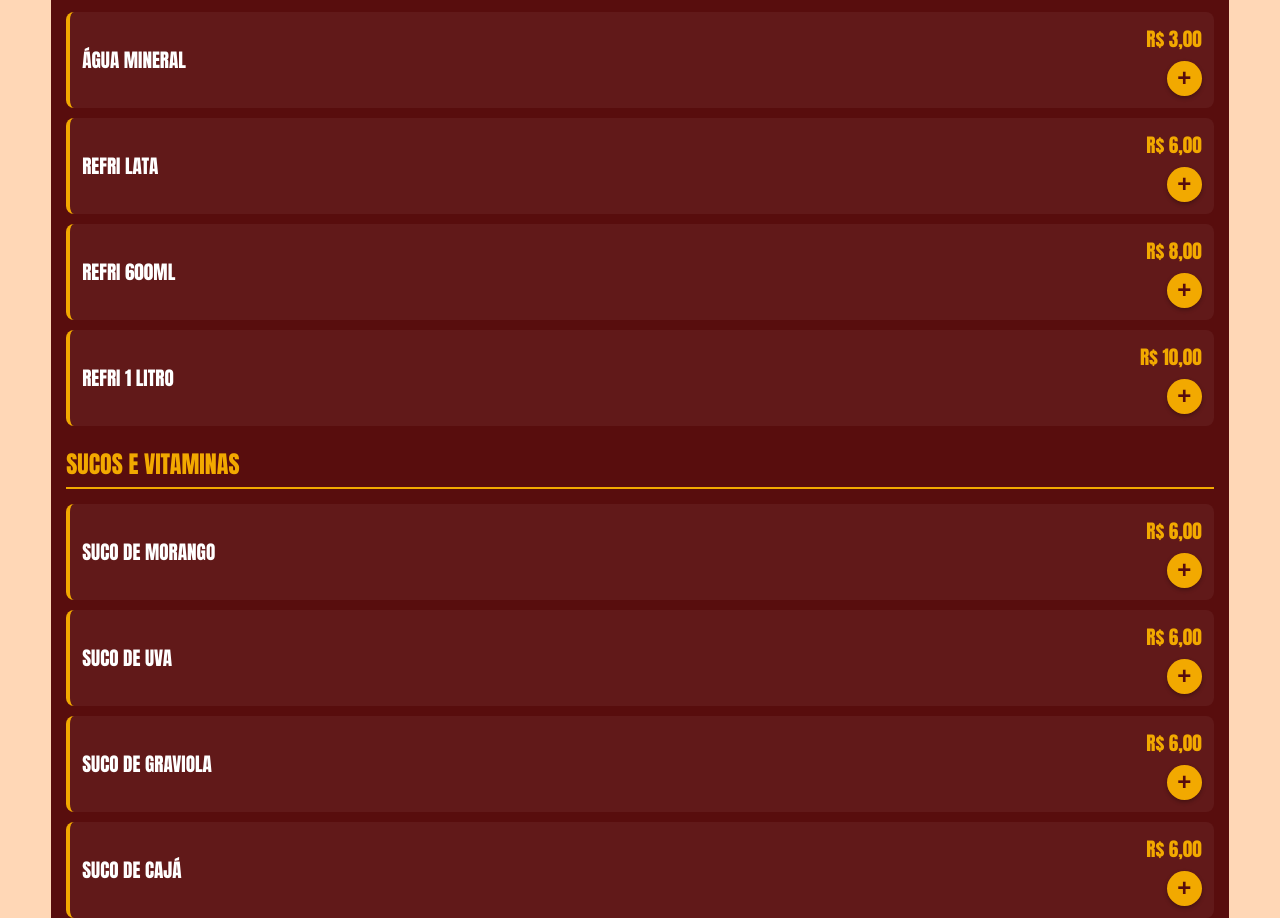
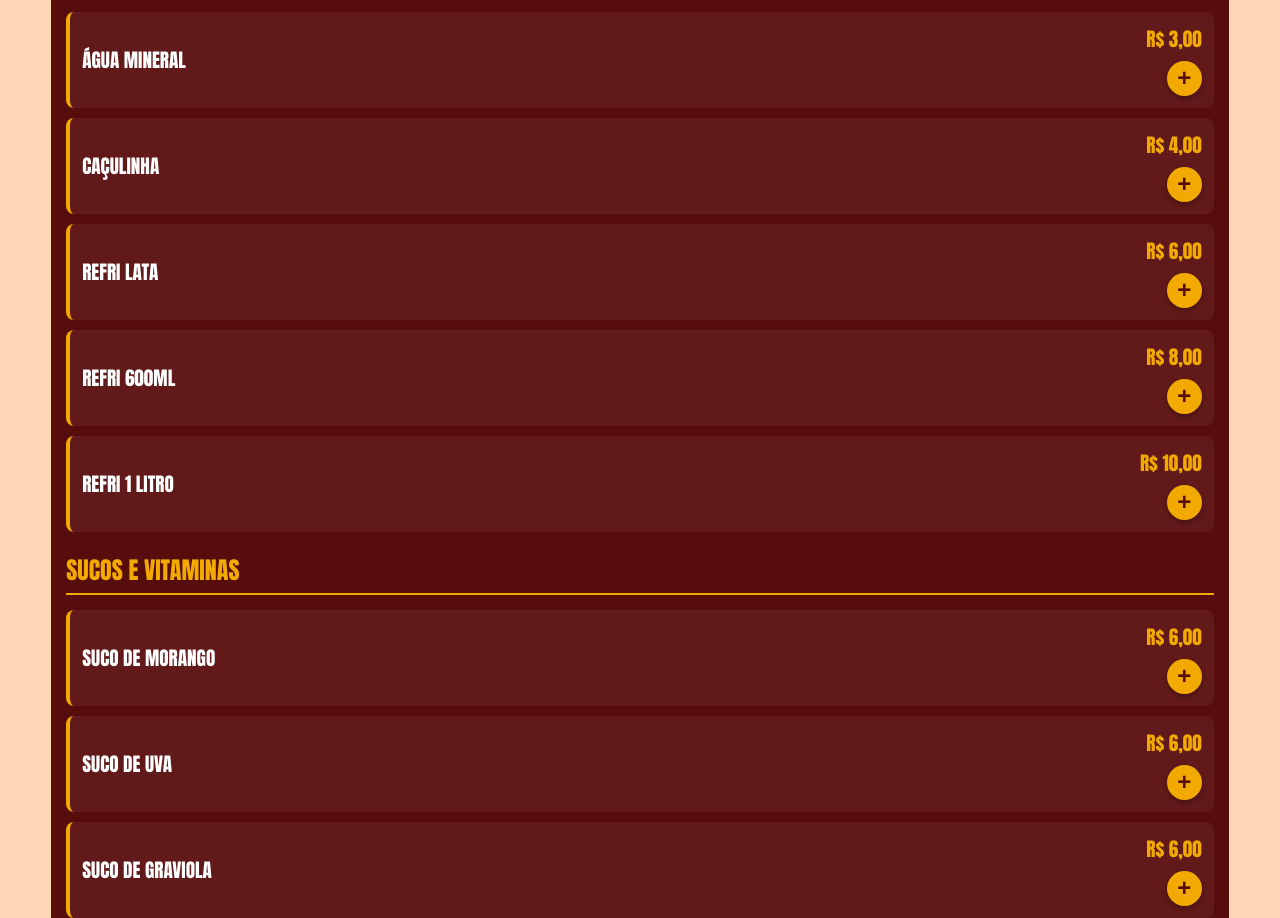
Before and after one commit to mazelu123/kakaio-lanches, a plain HTML site: page index.html in a window 1280 px wide. Shown: the part 3774-4692 px from the top of the page. Drawn offline with Linux system fonts and the light colour scheme.

Commit message:
add caçulinha

```diff
--- a/index.html
+++ b/index.html
@@ -356,6 +356,16 @@
                     </div>
                 </div>
 
+                 <div class="item-cardapio">
+                    <div class="info-item">
+                        <h3 class="nome-item">Caçulinha </h3>
+                    </div>
+                    <div class="preco-acoes">
+                        <div class="preco-item">R$ 4,00</div>
+                        <button class="btn-add" onclick="adicionarAoCarrinho('Caçulinha', 4.00)">+</button>
+                    </div>
+                </div>
+
                 <div class="item-cardapio">
                     <div class="info-item">
                         <h3 class="nome-item">Refri Lata</h3>
```
